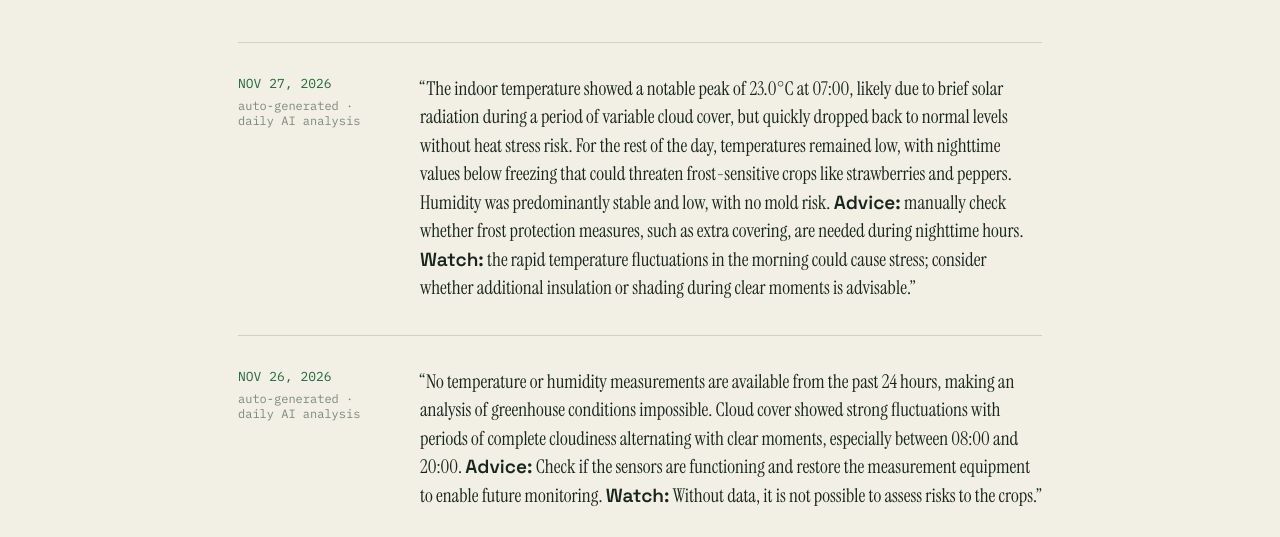
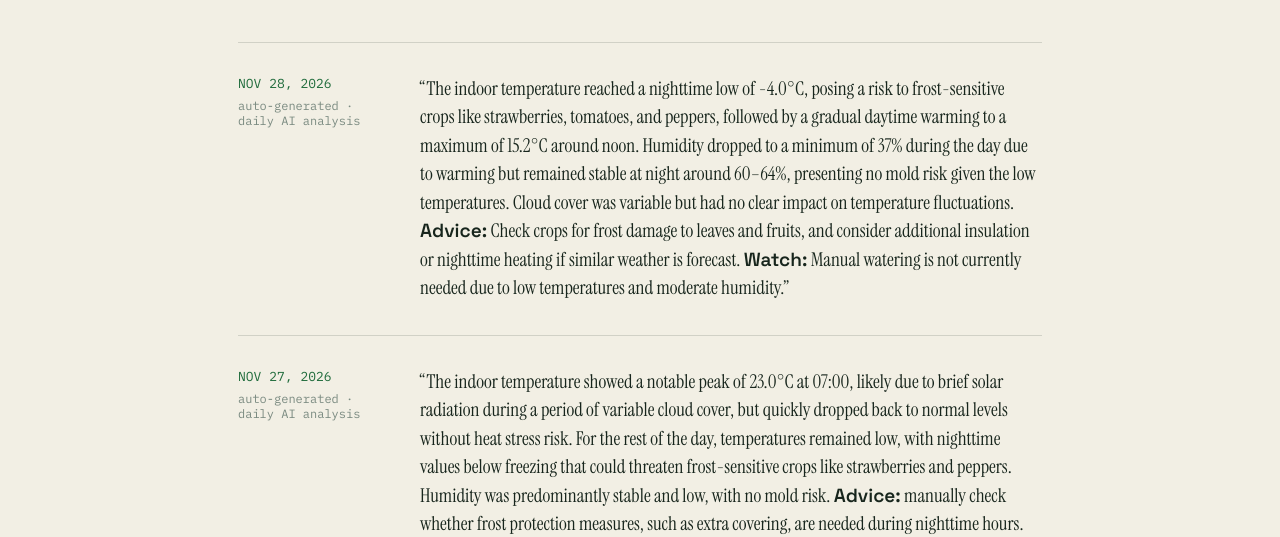
Before and after one commit to TheAutonomousgreenhouse/autonomousgreenhouse-site, a plain HTML site: page ai-analyses.html in a window 1280 px wide. Shown: the part 263-800 px from the top of the page. Drawn offline with Linux system fonts and the light colour scheme.

Commit message:
Daily AI analysis: NOV 28, 2026

```diff
--- a/ai-analyses.html
+++ b/ai-analyses.html
@@ -35,6 +35,15 @@
   <h1 class="build-log-title">Every night, read back to you.</h1>
   <div class="phase-list">
     <!-- DAILY-ANALYSIS-START — kas/scripts/daily-analysis-site-update.mjs inserts new phase-rows right after this marker -->
+    <div class="phase-row" data-auto-ts="1795824054104">
+      <div>
+        <div class="phase-tag">NOV 28, 2026</div>
+        <div class="phase-status">auto-generated &middot; daily AI analysis</div>
+      </div>
+      <div>
+        <p class="analysis-quote">&ldquo;The indoor temperature reached a nighttime low of -4.0°C, posing a risk to frost-sensitive crops like strawberries, tomatoes, and peppers, followed by a gradual daytime warming to a maximum of 15.2°C around noon. Humidity dropped to a minimum of 37% during the day due to warming but remained stable at night around 60–64%, presenting no mold risk given the low temperatures. Cloud cover was variable but had no clear impact on temperature fluctuations. <strong>Advice:</strong> Check crops for frost damage to leaves and fruits, and consider additional insulation or nighttime heating if similar weather is forecast. <strong>Watch:</strong> Manual watering is not currently needed due to low temperatures and moderate humidity.&rdquo;</p>
+      </div>
+    </div>
     <div class="phase-row" data-auto-ts="1795737646480">
       <div>
         <div class="phase-tag">NOV 27, 2026</div>
```
Also changed, not shown: index.html (+3 -3 lines).
